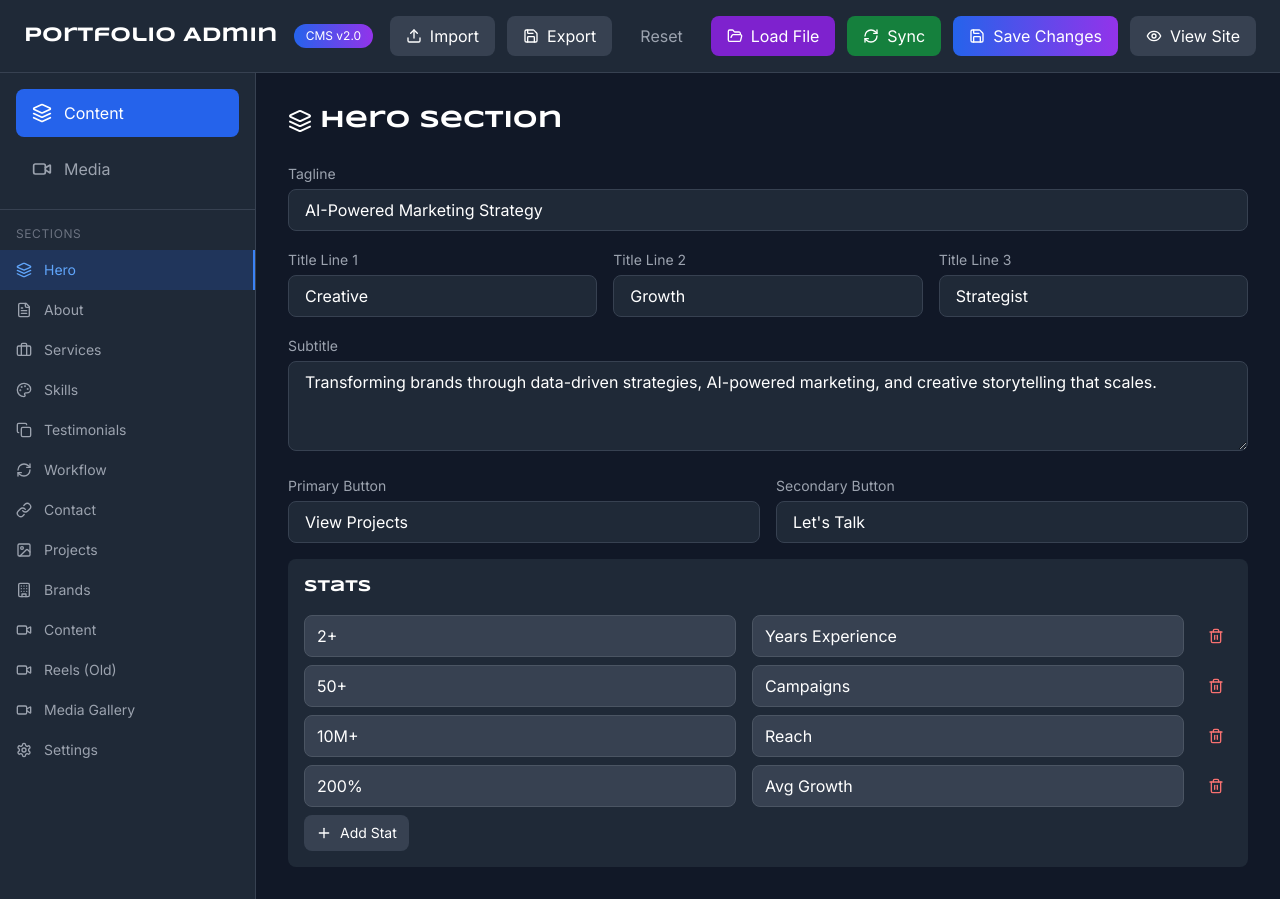
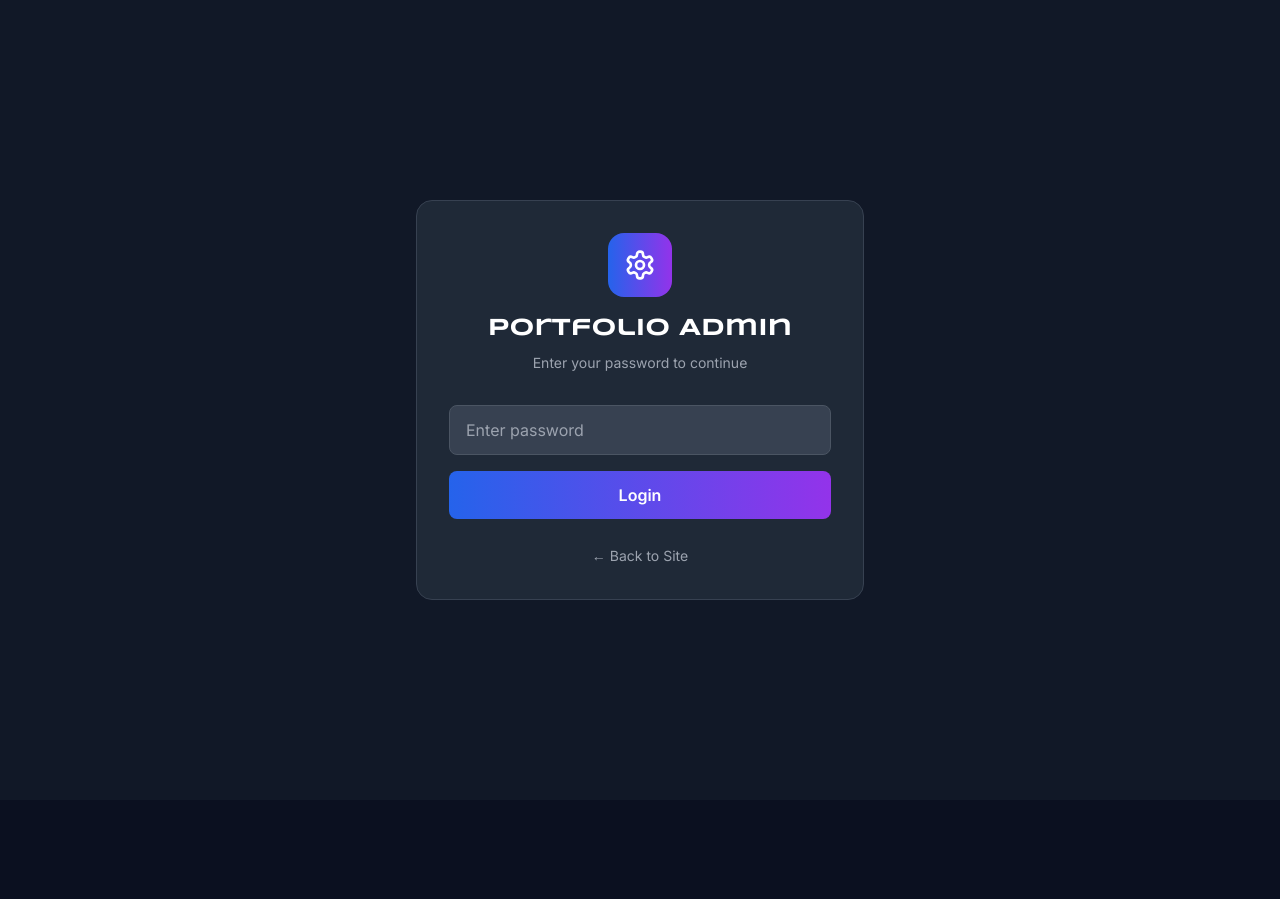
Before and after one commit to darshu1808/darshportfolio, a Next.js app: page /admin in a window 1280 px wide. After the commit the page ends 800 px from the top, so only its background shows below. Built offline with nearby package versions, Linux system fonts and the light colour scheme.

Commit message:
Add: Password protection to admin panel
- Add login screen with password
- Store session in localStorage
- Add logout button
- Default password: Darsh@1808

```diff
--- a/src/app/admin/page.tsx
+++ b/src/app/admin/page.tsx
@@ -168,6 +168,79 @@ export default function AdminPanel() {
   const [activeTab, setActiveTab] = useState('content')
   const [imagePreview, setImagePreview] = useState<string | null>(null)
   const [uploading, setUploading] = useState(false)
+  const [isAuthenticated, setIsAuthenticated] = useState(false)
+  const [password, setPassword] = useState('')
+  const [authError, setAuthError] = useState('')
+
+  // Password protection - change this to your desired password
+  const ADMIN_PASSWORD = 'Darsh@1808'
+
+  // Check for existing session
+  useEffect(() => {
+    const adminSession = localStorage.getItem('adminSession')
+    if (adminSession === 'authenticated') {
+      setIsAuthenticated(true)
+    }
+  }, [])
+
+  const handleLogin = (e: React.FormEvent) => {
+    e.preventDefault()
+    if (password === ADMIN_PASSWORD) {
+      setIsAuthenticated(true)
+      localStorage.setItem('adminSession', 'authenticated')
+      setAuthError('')
+    } else {
+      setAuthError('Incorrect password')
+    }
+  }
+
+  const handleLogout = () => {
+    setIsAuthenticated(false)
+    localStorage.removeItem('adminSession')
+    setPassword('')
+  }
+
+  // Login screen
+  if (!isAuthenticated) {
+    return (
+      <div className="min-h-screen bg-gray-900 flex items-center justify-center p-4">
+        <div className="w-full max-w-md">
+          <div className="bg-gray-800 rounded-2xl p-8 border border-gray-700">
+            <div className="text-center mb-8">
+              <div className="w-16 h-16 bg-gradient-to-r from-blue-600 to-purple-600 rounded-2xl flex items-center justify-center mx-auto mb-4">
+                <Settings className="w-8 h-8 text-white" />
+              </div>
+              <h1 className="text-2xl font-bold text-white">Portfolio Admin</h1>
+              <p className="text-gray-400 text-sm mt-2">Enter your password to continue</p>
+            </div>
+            <form onSubmit={handleLogin} className="space-y-4">
+              <div>
+                <input
+                  type="password"
+                  value={password}
+                  onChange={(e) => setPassword(e.target.value)}
+                  placeholder="Enter password"
+                  className="w-full px-4 py-3 bg-gray-700 border border-gray-600 rounded-lg text-white placeholder:text-gray-400 focus:outline-none focus:border-purple-500"
+                />
+              </div>
+              {authError && (
+                <p className="text-red-400 text-sm text-center">{authError}</p>
+              )}
+              <button
+                type="submit"
+                className="w-full py-3 bg-gradient-to-r from-blue-600 to-purple-600 hover:from-blue-700 hover:to-purple-700 rounded-lg text-white font-semibold transition-all"
+              >
+                Login
+              </button>
+            </form>
+            <div className="mt-6 text-center">
+              <a href="/" className="text-gray-400 text-sm hover:text-white">← Back to Site</a>
+            </div>
+          </div>
+        </div>
+      </div>
+    )
+  }
 
   useEffect(() => {
     const savedContent = localStorage.getItem('portfolioContent')
@@ -489,6 +562,12 @@ export default function AdminPanel() {
             <Eye className="w-4 h-4" />
             View Site
           </a>
+          <button onClick={handleLogout} className="px-4 py-2 bg-red-600/80 hover:bg-red-600 rounded-lg flex items-center gap-2 transition-colors" title="Logout">
+            <svg className="w-4 h-4" fill="none" stroke="currentColor" viewBox="0 0 24 24">
+              <path strokeLinecap="round" strokeLinejoin="round" strokeWidth={2} d="M17 16l4-4m0 0l-4-4m4 4H7m6 4v1a3 3 0 01-3 3H6a3 3 0 01-3-3V7a3 3 0 013-3h4a3 3 0 013 3v1" />
+            </svg>
+            Logout
+          </button>
         </div>
       </header>
 
```
